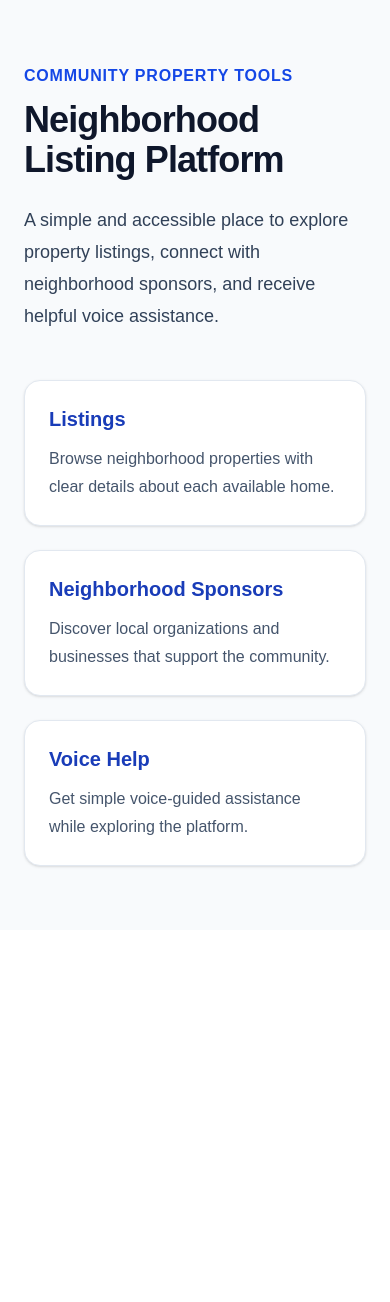
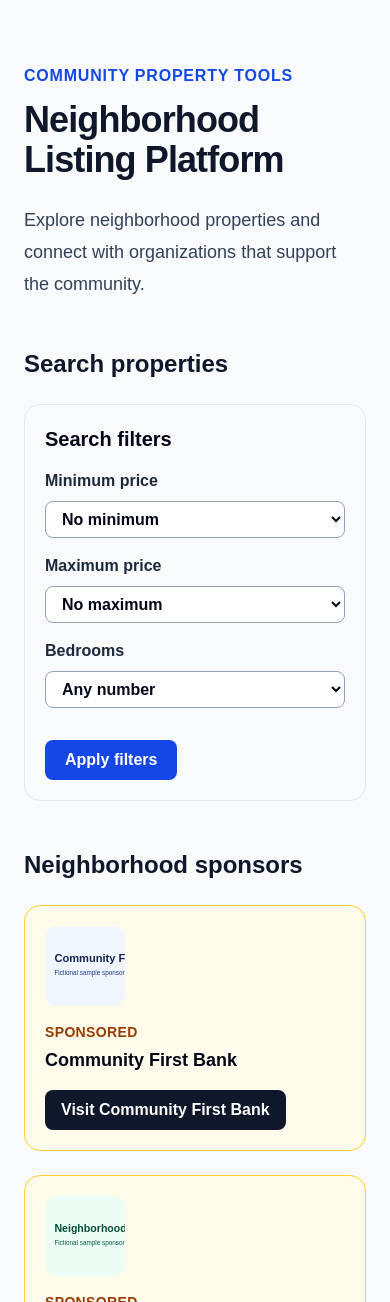
Before and after one commit to dery3n10/neighborhood-listing-platform, a Next.js app: page / in a window 390 px wide. Shown: the top 1302 px of the page. Before the commit the page ends 930 px from the top, so only its background shows below. Built offline with nearby package versions, Linux system fonts and the light colour scheme.

Commit message:
feat: render responsive listings homepage

```diff
--- a/src/app/page.tsx
+++ b/src/app/page.tsx
@@ -1,28 +1,13 @@
-const features = [
-  {
-    title: "Listings",
-    description:
-      "Browse neighborhood properties with clear details about each available home.",
-  },
-  {
-    title: "Neighborhood Sponsors",
-    description:
-      "Discover local organizations and businesses that support the community.",
-  },
-  {
-    title: "Voice Help",
-    description:
-      "Get simple voice-guided assistance while exploring the platform.",
-  },
-];
+import PropertyCard from "@/components/PropertyCard";
+import SearchFilters from "@/components/SearchFilters";
+import SponsorBanner from "@/components/SponsorBanner";
+import { properties, sponsors } from "@/data/listings";
 
 export default function Home() {
   return (
     <main className="min-h-screen bg-slate-50 px-6 py-16 text-slate-900">
-      <section
-        className="mx-auto max-w-5xl"
-        aria-labelledby="page-title"
-      >
+      <div className="mx-auto max-w-7xl">
+        <header aria-labelledby="page-title">
           <p className="mb-3 font-semibold uppercase tracking-wider text-blue-700">
             Community property tools
           </p>
@@ -35,26 +20,58 @@ export default function Home() {
           </h1>
 
           <p className="mt-6 max-w-3xl text-lg leading-8 text-slate-700">
-          A simple and accessible place to explore property listings, connect
-          with neighborhood sponsors, and receive helpful voice assistance.
+            Explore neighborhood properties and connect with organizations that
+            support the community.
           </p>
+        </header>
 
-        <div className="mt-12 grid gap-6 md:grid-cols-3">
-          {features.map((feature) => (
-            <article
-              key={feature.title}
-              className="rounded-2xl border border-slate-200 bg-white p-6 shadow-sm"
+        <section className="mt-12" aria-labelledby="search-heading">
+          <h2
+            id="search-heading"
+            className="text-2xl font-bold text-slate-900"
           >
-              <h2 className="text-xl font-semibold text-blue-800">
-                {feature.title}
+            Search properties
           </h2>
-              <p className="mt-3 leading-7 text-slate-600">
-                {feature.description}
-              </p>
-            </article>
+
+          <div className="mt-6">
+            <SearchFilters />
+          </div>
+        </section>
+
+        <section className="mt-12" aria-labelledby="sponsors-heading">
+          <h2
+            id="sponsors-heading"
+            className="text-2xl font-bold text-slate-900"
+          >
+            Neighborhood sponsors
+          </h2>
+
+          <div className="mt-6 grid gap-6 md:grid-cols-2">
+            {sponsors.map((sponsor) => (
+              <SponsorBanner key={sponsor.id} sponsor={sponsor} />
             ))}
           </div>
         </section>
+
+        <section className="mt-12" aria-labelledby="listings-heading">
+          <h2
+            id="listings-heading"
+            className="text-2xl font-bold text-slate-900"
+          >
+            Available properties
+          </h2>
+
+          <div className="mt-6 grid grid-cols-1 gap-6 md:grid-cols-2 lg:grid-cols-3">
+            {properties.map((property, index) => (
+              <PropertyCard
+                key={property.id}
+                property={property}
+                priority={index === 0}
+              />
+            ))}
+          </div>
+        </section>
+      </div>
     </main>
   );
 }
```
Lines whose indentation alone changed are shown as unchanged.
